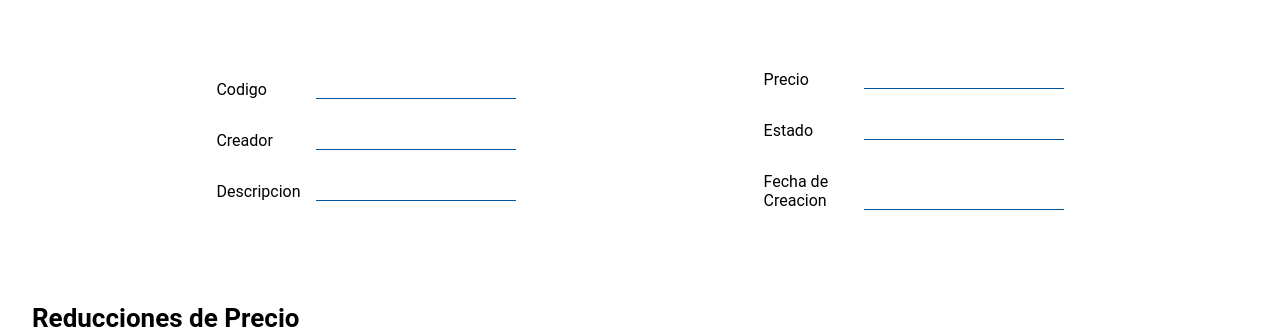
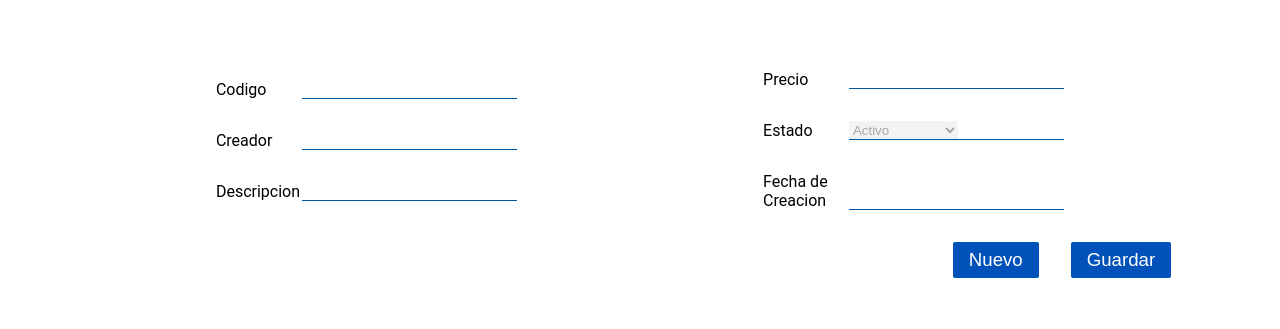
Before and after one commit to Rubenmt93/FormacionBb2Cliente, a React (Create React App) app: page /itemsDetails/1 in a window 1280 px wide. Shown: the part 190-519 px from the top of the page. Built offline with nearby package versions, Linux system fonts and the light colour scheme; no server answers.

Commit message:
El state en el ItemCard ahora es un select

```diff
--- /dev/null
+++ b/src/components/FormComponents/SelectInput.js
@@ -0,0 +1,20 @@
+import React from 'react'
+import { useField } from 'formik'
+const SelectInput = ({ label, ...props}) => {
+    const [field, meta] = useField(props)
+  return (
+    <div className="input-container">
+        <div style={{display:'flex'}}>
+        <label>{label}</label>
+        <div className='input-wrapper'>
+            <select value={props.value} {...field} {... props} />
+        </div>
+        {meta.touched && meta.error ? <div className='error'>{meta.error}</div> : null}
+
+        </div>
+
+    </div>
+  )
+}
+
+export default SelectInput
--- a/src/components/FormComponents/TextInput.js
+++ b/src/components/FormComponents/TextInput.js
@@ -6,8 +6,8 @@ const TextInput = ({label, ...props}) => {
   return (
     <div className="input-container">
       <div style={{display:'flex'}}>
-        <label className='label'>{label}</label>
-        <div className="input-wrapper">
+        {label?<label className='label'>{label}</label>:<></>}
+        <div className="input-wrapper reverse-row">
            <input className='input'  placeholder={props.placeholder} readOnly={props?.readOnly}  {... field} />
         </div>
 
--- a/src/components/ItemCard.js
+++ b/src/components/ItemCard.js
@@ -4,6 +4,7 @@ import { useEffect, useState } from "react";
 import {  Formik, Form } from "formik"
 import TextInput from './FormComponents/TextInput'
 import ButtonBB2 from './FormComponents/ButtonBB2'
+import SelectInput from './FormComponents/SelectInput';
 
 function ItemCard({...props}) {
   const [itemCode, setItemCode] = useState("");
@@ -38,12 +39,21 @@ function ItemCard({...props}) {
 
                 <div className='ItemCard-Colum2'>
                   <TextInput  type='number' name="price"  label="Precio"  readOnly="readOnly"/>
-                  <TextInput  type='text' name="state"  label="Estado"  readOnly="readOnly"/>
+                  <SelectInput label='Estado' name='state' disabled >
+                      <option value='Activo'> Activo</option>
+                      <option value='Descontinuado'> Descontinuado</option>
+
+                  </SelectInput>
+                  {/* <TextInput  type='text' name="state"  label="Estado"  readOnly="readOnly"/> */}
                   <TextInput  type='text' name="date"  label="Fecha de Creacion"  readOnly="readOnly"/>
+                </div>
+                <p></p>
+                <div className='ItemCard-Botonera'>
+                  <ButtonBB2 className="buttonBB2" name="button" primary='true' type='button' text="Guardar"/>
+                  <ButtonBB2 className="buttonBB2" name="button" primary='true' type='button' text="Nuevo"/>
                 </div>
 
 
-              {/* <ButtonBB2 name="button" primary='true' type='button' text="Enviar"/> */}
           </Form>
         </Formik>
       </div>
--- a/src/index.css
+++ b/src/index.css
@@ -35,6 +35,8 @@ code {
   text-decoration: none;
   font-size: 14pt;
   border-radius: 2px;
+  margin: 0 1rem;
+  max-width: 120px;
  }
 /* .................................................... */
 table {
@@ -104,7 +106,7 @@ nav > ul >li > a {
 
 .input-wrapper{
   display: inline-flex;
-  width: 200px;
+  width: 100%;
   border-bottom: solid 1px#0058A3;
 }
 .input-wrapper .icon{
@@ -114,13 +116,13 @@ nav > ul >li > a {
   cursor: pointer;
 }
 .input-wrapper input{
-
+  width: 90%;
   border-style: none;
   background: white;
 
 
 }
-.input-wrapper input:focus{
+.input-wrapper input:focus, select:focus{
  outline: none;
 }
 
@@ -150,7 +152,7 @@ input:-webkit-autofill:active{
   margin: auto;
   display: grid;
   grid-template-columns: repeat(2, 1fr);
-  grid-template-rows: 1fr;
+ grid-template-rows: 1fr;
 }
 
 .ItemCard-Colum1{
@@ -166,5 +168,22 @@ input:-webkit-autofill:active{
 }
 label{
   display: inline-block;
-  width: 100px;
+  width: 120px;
 }
+.ItemCard-Botonera{
+  display: flex;
+  flex-direction: row-reverse;
+
+}
+
+select{
+  border-style: none;
+
+}
+
+
+.reverse-row{
+  color: palevioletred;
+  display: flex;
+  flex-direction: column-reverse;
+}
```
